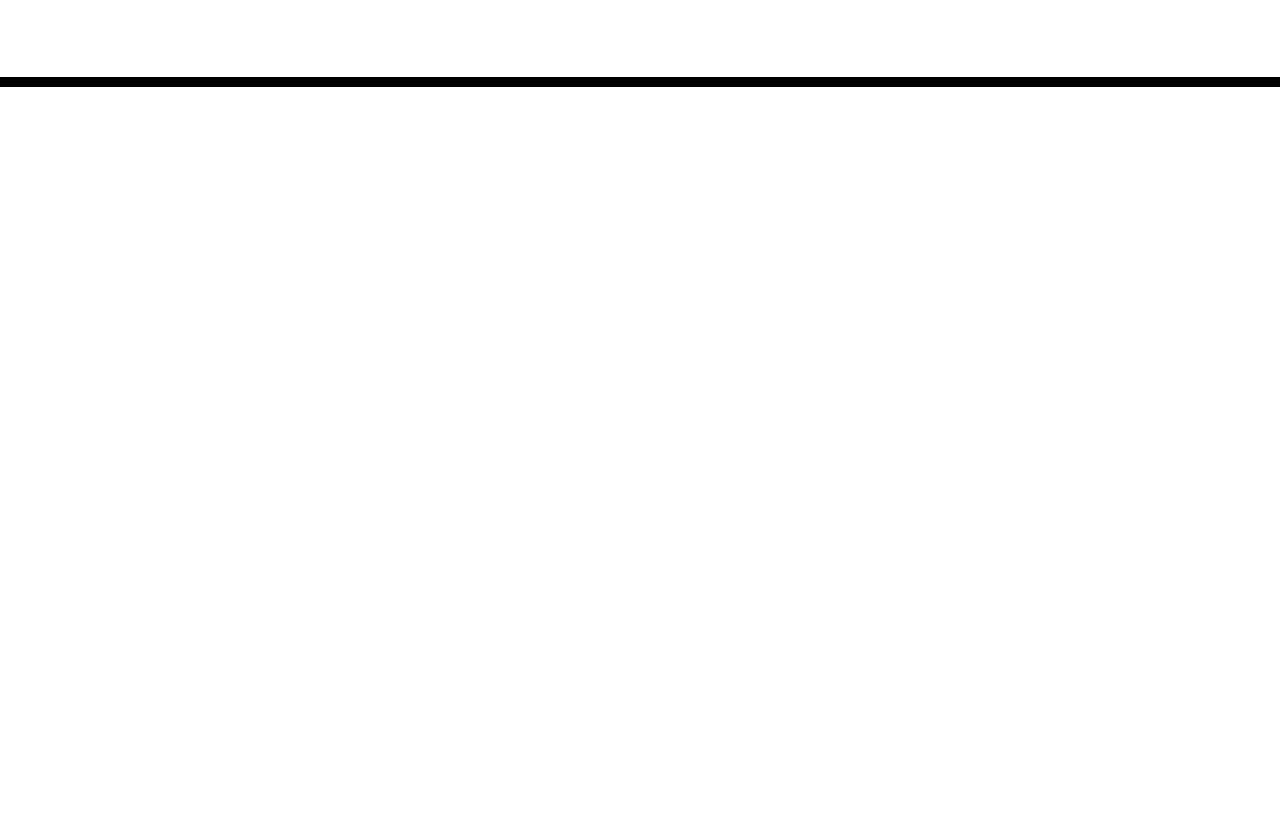
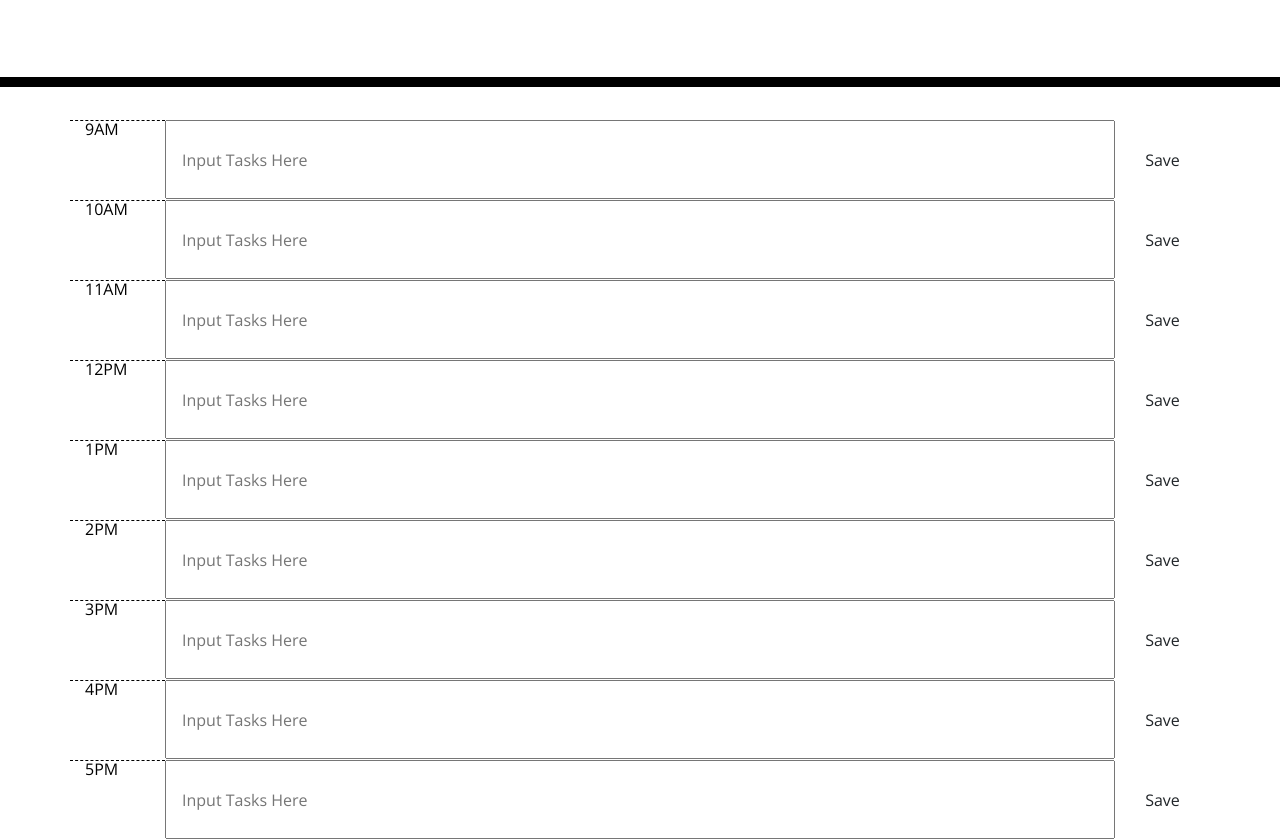
Before and after one commit to treyjewett/Workday-organizer, a plain HTML site: page index.html in a window 1280 px wide. Shown: the part 181-1020 px from the top of the page. Before the commit the page ends 800 px from the top, so only its background shows below. Drawn offline with nearby package versions, Linux system fonts and the light colour scheme; files that its build step writes are made by us from their sources.

Commit message:
adds bootstrap formatting for hour blocks, jQuery to follow.

```diff
--- a/index.html
+++ b/index.html
@@ -18,7 +18,7 @@
       href="https://fonts.googleapis.com/css?family=Open+Sans&display=swap"
       rel="stylesheet"
     />
-    <link rel="stylesheet" href="style.css" />
+    <link rel="stylesheet" href="Assets/css/style.css" />
     <title>Work Day Scheduler</title>
   </head>
 
@@ -29,10 +29,59 @@
       <p id="currentDay" class="lead"></p>
     </header>
     <div class="container">
-      <!-- Timeblocks go here -->
+      <!-- Set the rows of each business hour for the user to populate with tasks. -->
+      <div class="row" id="9am">
+        <div class="col-sm-1 hour">9AM</div>
+        <input class="col-md-10 task-input" type="text" placeholder="Input Tasks Here"></input>
+        <button class="col-sm-1 btn" id="button1" type="submit">Save</button>
+      </div>
+      <div class="row" id="10am">
+        <div class="col-sm-1 hour">10AM</div>
+        <input class="col-md-10 task-input" type="text" placeholder="Input Tasks Here"></input>
+        <button class="col-sm-1 btn" id="button2" type="submit">Save</button>
+      </div>
+      <div class="row" id="11am">
+        <div class="col-sm-1 hour">11AM</div>
+        <input class="col-md-10 task-input" type="text" placeholder="Input Tasks Here"></input>
+        <button class="col-sm-1 btn" id="button3" type="submit">Save</button>
+      </div>
+      <div class="row" id="12pm">
+        <div class="col-sm-1 hour">12PM</div>
+        <input class="col-md-10 task-input" type="text" placeholder="Input Tasks Here"></input>
+        <button class="col-sm-1 btn" id="button4" type="submit">Save</button>
+      </div>
+      <div class="row" id="1pm">
+        <div class="col-sm-1 hour">1PM</div>
+        <input class="col-md-10 task-input" type="text" placeholder="Input Tasks Here"></input>
+        <button class="col-sm-1 btn" id="button5" type="submit">Save</button>
+      </div>
+      <div class="row" id="2pm">
+        <div class="col-sm-1 hour">2PM</div>
+        <input class="col-md-10 task-input" type="text" placeholder="Input Tasks Here"></input>
+        <button class="col-sm-1 btn" id="button6" type="submit">Save</button>
+      </div>
+      <div class="row" id="3pm">
+        <div class="col-sm-1 hour">3PM</div>
+        <input class="col-md-10 task-input" type="text" placeholder="Input Tasks Here"></input>
+        <button class="col-sm-1 btn" id="button7" type="submit">Save</button>
+      </div>
+      <div class="row" id="4pm">
+        <div class="col-sm-1 hour">4PM</div>
+        <input class="col-md-10 task-input" type="text" placeholder="Input Tasks Here"></input>
+        <button class="col-sm-1 btn" id="button8" type="submit">Save</button>
+      </div>
+      <div class="row" id="5pm">
+        <div class="col-sm-1 hour">5PM</div>
+        <input class="col-md-10 task-input" type="text" placeholder="Input Tasks Here"></input>
+        <button class="col-sm-1 btn" id="button9" type="submit">Save</button>
+      </div>
     </div>
 
     <script src="https://cdnjs.cloudflare.com/ajax/libs/jquery/3.2.1/jquery.min.js"></script>
     <script src="https://cdnjs.cloudflare.com/ajax/libs/moment.js/2.24.0/moment.min.js"></script>
+    <script type="text/javascript">
+
+
+    </script>
   </body>
 </html>
```
Also changed, not shown: Assets/css/style.css (line endings or trailing spaces).
